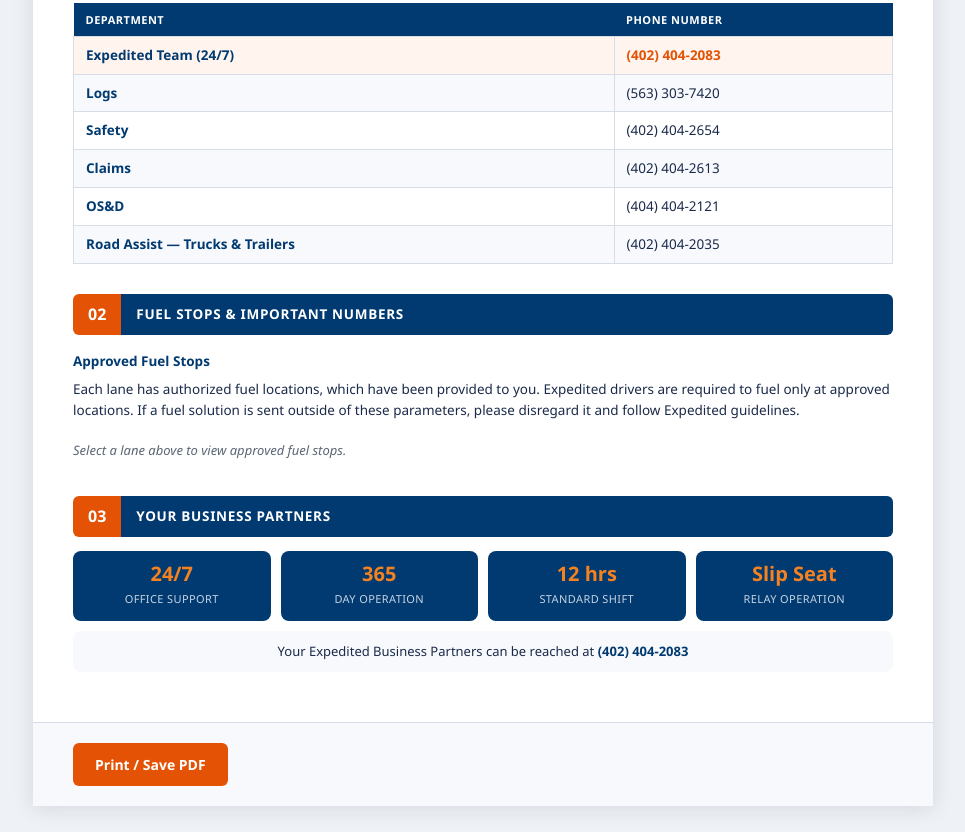
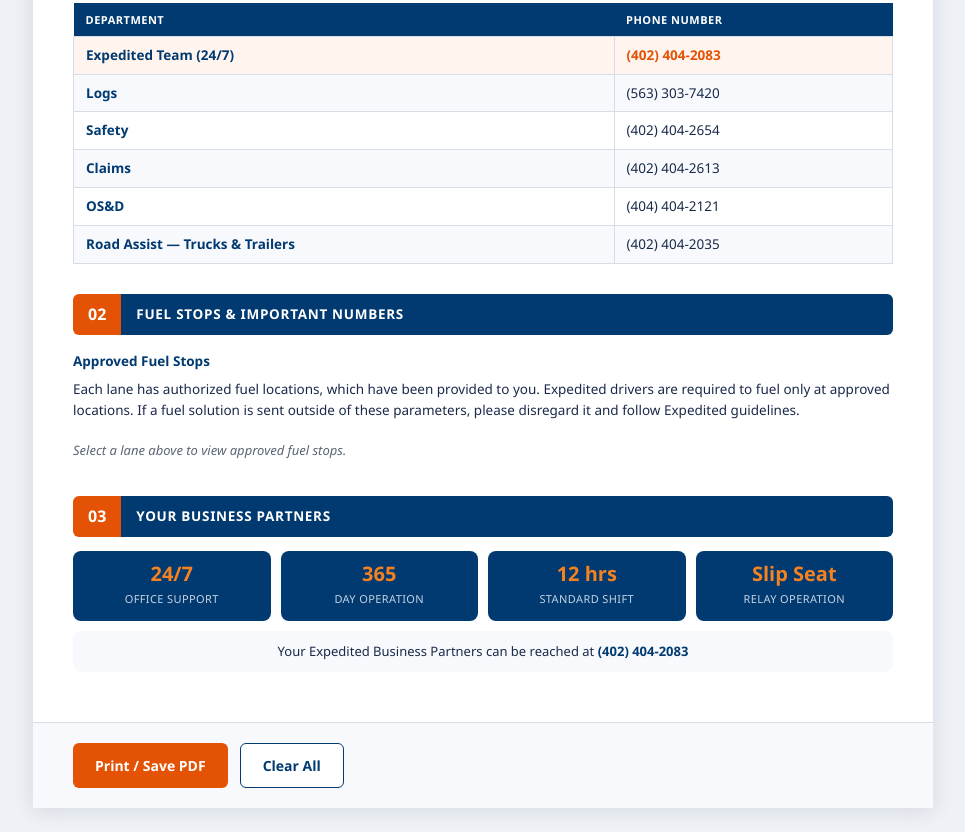
Before and after one commit to ElevateHirschbach/Welcome_Letter, a plain HTML site: page index.html in a window 1280 px wide. Shown: the part 1483-2315 px from the top of the page, without its empty margins (157-1122 px from the left). Drawn offline with Linux system fonts and the light colour scheme.

Commit message:
Add files via upload

```diff
--- a/index.html
+++ b/index.html
@@ -213,6 +213,7 @@
 
   <div class="actions">
     <button class="btn btn-primary" onclick="window.print()">Print / Save PDF</button>
+    <button class="btn btn-ghost" onclick="clearAll()">Clear All</button>
   </div>
 </div>
 
@@ -365,6 +366,17 @@
       if(this.textContent.trim()===''){ this.textContent=this.dataset.ph; }
     });
   });
+
+  // Reset the whole letter to its blank state
+  function clearAll(){
+    if(!confirm('Clear all selections and entries?')) return;
+    // reset editable fill-in fields to their placeholders
+    document.querySelectorAll('.fill[contenteditable]').forEach(el=>{ el.textContent=el.dataset.ph; });
+    // reset lane -> this also rebuilds/clears the two dropdowns, phone numbers, fuel, and signature
+    const lane=document.getElementById('laneSelect');
+    lane.value='';
+    applyLane();
+  }
 </script>
 </body>
 </html>
```
